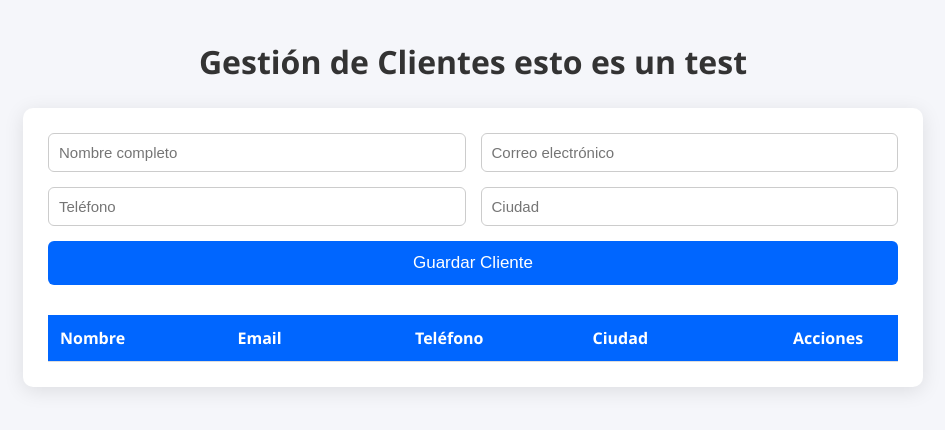
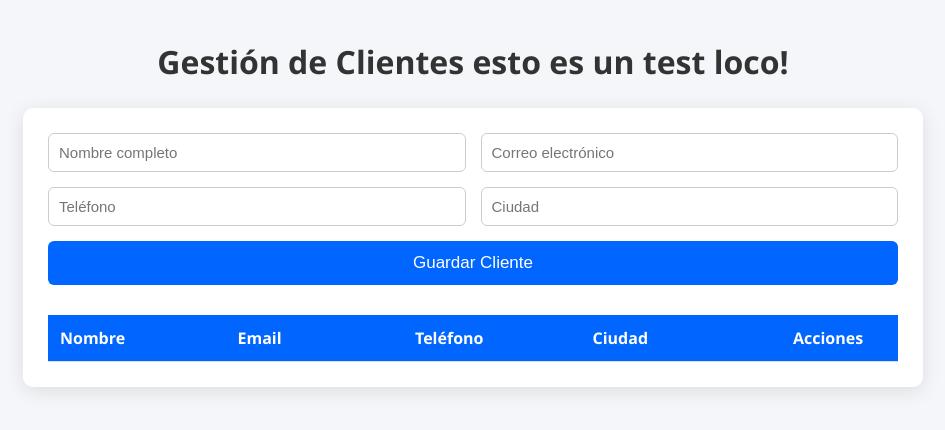
Before and after one commit to AndresFor78/MantenedorClientes, a plain HTML site: page frontend/index.html in a window 1280 px wide. Shown: the whole page, without its empty margins (167-1112 px from the left). Drawn offline with Linux system fonts and the light colour scheme; no server answers.

Commit message:
Test de Render

```diff
--- a/frontend/index.html
+++ b/frontend/index.html
@@ -9,7 +9,7 @@
 </head>
 <body>
 
-<h1>Gestión de Clientes esto es un test</h1>
+<h1>Gestión de Clientes esto es un test loco!</h1>
 
 <div class="container">
 
```
